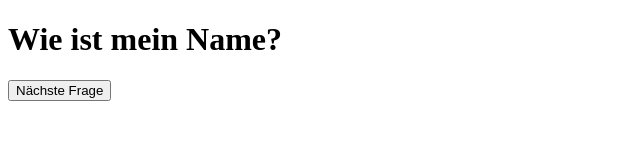
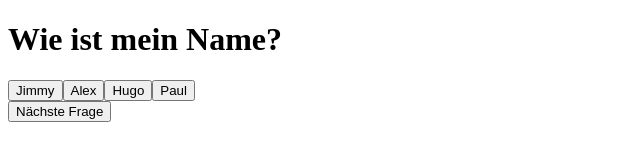
Before and after one commit to MrOrange88/Quiz, a plain HTML site: page index.html in a window 1280 px wide. Shown: the whole page, without its empty margins (0-640 px from the left). Drawn offline with Linux system fonts and the light colour scheme.

Commit message:
display answers hinzugefügt

```diff
--- a/quiz.js
+++ b/quiz.js
@@ -36,8 +36,21 @@ console.log(questions)
 // Richtige Antworten
 
 function displayQuestion() { //hier definiere ich die funktion
-    let question = questions[currentQuestionIndex]; //hiermit sage ich das er mit der ersten Frage anfangen soll(die erste Frage liegt auf Index 0 habe ich oben bestimmt)
-    document.getElementById('question').textContent = question.question; //hier hole ich mir das Objekt question(h1 Element) aus der html datei/ mit textcontent sage ich der texinhalt dieses Objekts soll die Frage sein die ich vorher mit question classifiziert habe!
+    let item = questions[currentQuestionIndex]; //hiermit sage ich das er mit der ersten Frage anfangen soll(die erste Frage liegt auf Index 0 habe ich oben bestimmt)
+    document.getElementById('question').textContent = item.question; //hier hole ich mir das Objekt question(h1 Element) aus der html datei/ mit textcontent sage ich der texinhalt dieses Objekts soll die Frage sein die ich vorher mit question classifiziert habe!
+}
+
+function displayAnswers() {
+    let item = questions[currentQuestionIndex]; // Zuweisung
+    for (let answerIndex = 0; answerIndex < item.answers.length; answerIndex = answerIndex + 1) // Abkürzung wäre in dem Fall ++
+    {
+        let button = document.createElement('button');// w
+
+        button.textContent = item.answers[answerIndex];// TODO answerIndex
+
+        document.getElementById('answers').appendChild(button)
+    }
 }
 
 displayQuestion(); //hiermit rufe ich die funktion auf die ich vorher definiert habe!
+displayAnswers();
```
Also changed, not shown: index.html (+3 -1 lines).
